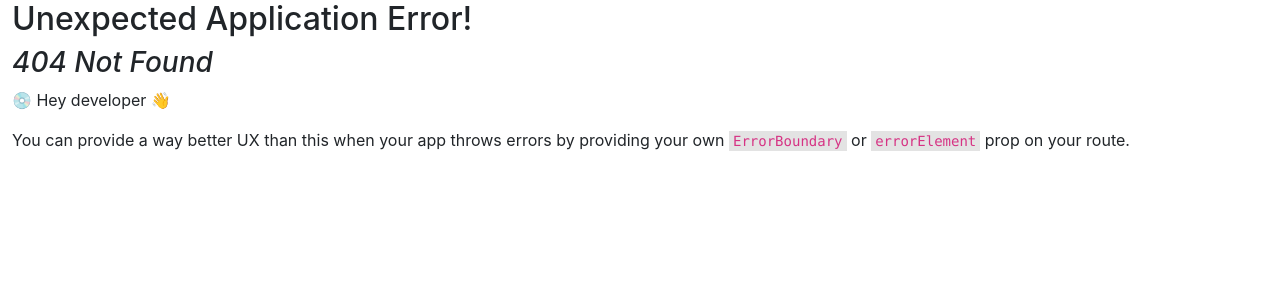
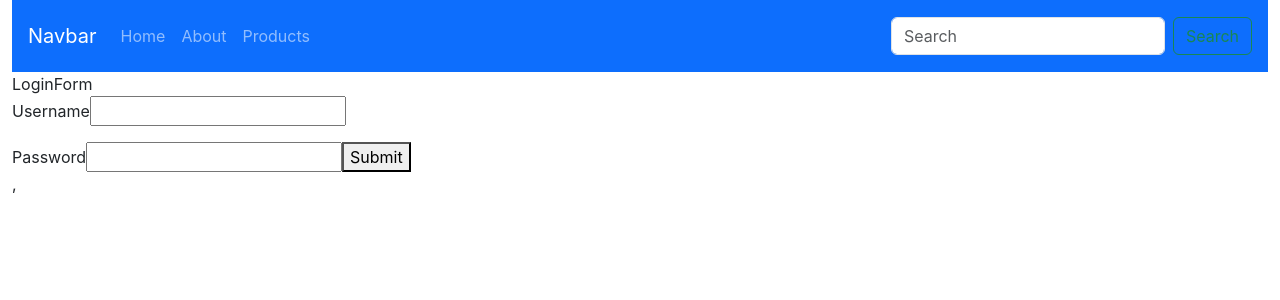
Before and after one commit to hitesh0404/ReactWebApp, a React (Create React App) app: page /login in a window 1280 px wide. Before the commit this address had no page. Shown: the top 300 px of the page. Built offline with nearby package versions, Linux system fonts and the light colour scheme.

Commit message:
login form

```diff
--- a/src/App.js
+++ b/src/App.js
@@ -6,6 +6,7 @@ import { createBrowserRouter, RouterProvider } from "react-router-dom";
 import Navbar from './components/Navbar';
 import Carousel from './components/Carousel';
 import Product from './pages/Product';
+import LoginForm from './components/LoginForm';
 const router = createBrowserRouter([
   {
     path: "/",
@@ -36,14 +37,14 @@ const router = createBrowserRouter([
       {
         path: "product-details/:id",
         element: (
-        <>
-          <ProductDetails></ProductDetails>
-        </>
+          <>
+            <ProductDetails></ProductDetails>
+          </>
         ),
       },
-    ]
-    },
-      {
+    ],
+  },
+  {
     path: "/about",
     element: (
       <>
@@ -52,14 +53,22 @@ const router = createBrowserRouter([
       </>
     ),
   },
-    ],
-);
+  {
+    path: "/login",
+    element: (
+      <>
+        <Navbar></Navbar>
+        <LoginForm></LoginForm>,
+      </>
+    ),
+  },
+]);
 
 function App() {
   return (
     <>
 
-      <div class="container-fluid">
+      <div className="container-fluid">
         <RouterProvider router={router}></RouterProvider>
       </div>
     </>
--- a/src/components/LoginForm.jsx
+++ b/src/components/LoginForm.jsx
@@ -10,24 +10,25 @@ function LoginForm() {
     const onSubmit = (data)=>{
         console.log(data);
     }
+
   return (<>
     <div>LoginForm</div>
-    <form >
+    <form  onSubmit={handleSubmit(onSubmit)}>
         <label htmlFor="username">Username</label>
-        <input type="text" id="username" {...register("username"), {required}} />
+        <input type="text" id="username" {...register("username" , {required : true})} />
+        <p>{errors.username && errors.username?.message }</p>
         <label htmlFor="password">Password</label>
-        <input type="text" id="password" {...register("password"),
+        <input type="password" id="password" {...register("password" ,
         {
-            required,
-            minLength:{
-                value:8,
-                message:"length should be min 8 character long"
-            }
-        }} />
-        {errors.name && errors.message}
+            required :{
+              value: true,
+              message:"this field is required"},
+
+        })} />
+        {errors.password  && errors.password.message}
+        <button type="submit">Submit</button>
     </form>
   </>
   )
 }
-
 export default LoginForm
```
